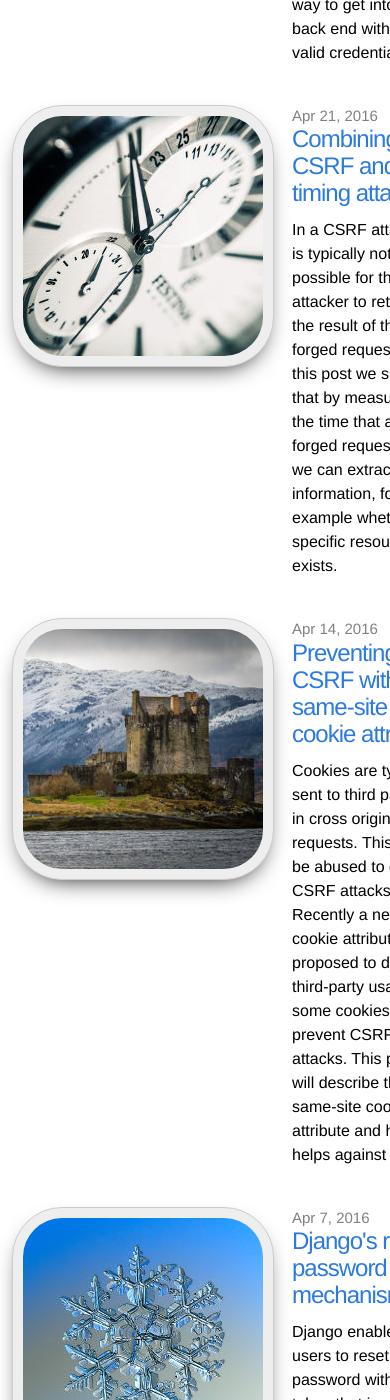
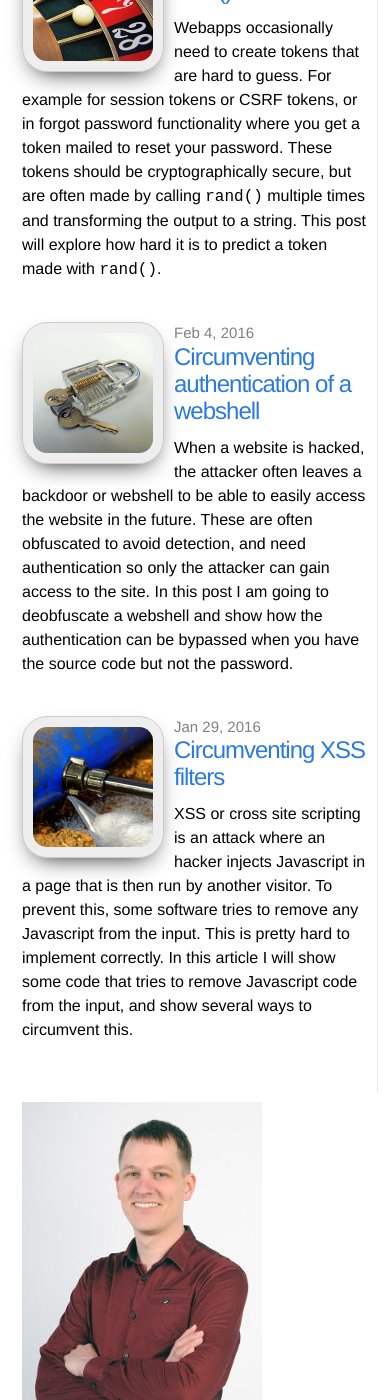
Before and after one commit to Sjord/Sjord.github.io, a Jekyll site: the page built from index.html, in a window 390 px wide and 1400 px high, scrolled down 5093 px. Built offline with Jekyll 4.4.1, drawn with Linux system fonts in a browser that asks for light colours.

Commit message:
Smaller images on homepage for small screens

```diff
--- a/css/main.css
+++ b/css/main.css
@@ -467,4 +467,19 @@
     width: auto;
     margin: 0 0 15px; }
 
+
+  .posts .thumbnail img {
+    height: 120px;
+    width: 120px;
+    border-radius: 25px;
+    margin-right: 10px;
+  }
+
+  .posts .post-description {
+    margin-left: 0;
+  }
+
+  .left-col, .sidebar {
+    padding: 10px;
+  }
 }
```
